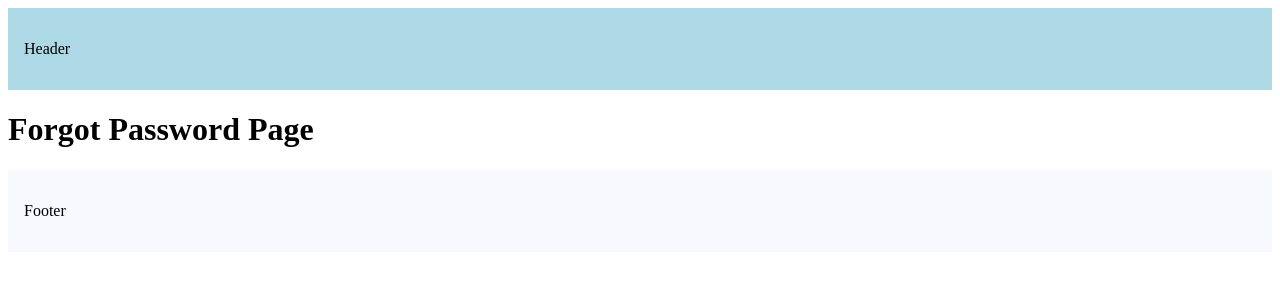
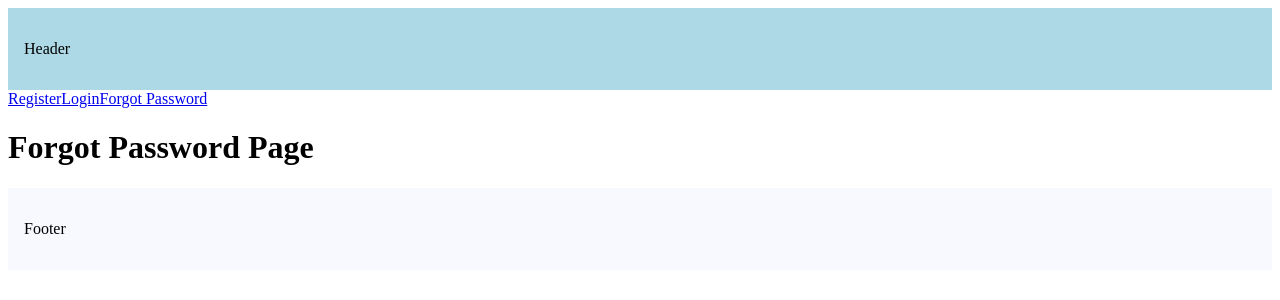
Before and after one commit to lokhacodes/nextjsbasics, a Next.js app: page /forgot-password in a window 1280 px wide. Shown: the top 300 px of the page. Built offline with nearby package versions, Linux system fonts and the light colour scheme.

Commit message:
active links

```diff
--- /dev/null
+++ b/src/app/(auth)/layout.tsx
@@ -0,0 +1,32 @@
+"use client";
+import Link from "next/link";
+import {usePathname} from "next/navigation";
+import "./styles.css";
+
+const navLinks = [
+    {name: "Register", href: "/register" },
+    {name: "Login", href: "/login" },
+    {name: "Forgot Password", href: "/forgot-password" },
+
+];
+
+export default function AuthLayout({
+    children,
+}: {
+    children: React.ReactNode;
+}) {
+    const pathname = usePathname();
+    return (
+        <div>
+            {navLinks.map((link) => {
+                const isActive = pathname === link.href || (pathname.startsWith(link.href) && link.href !== "/");
+                return (
+                    <Link
+                    className={isActive ? "font-bold mr-4" : "text-blue-500 mr-4"}
+                    href={link.href} key={link.name}>{link.name}</Link>
+                );
+            })}
+            {children}
+        </div>
+    );
+}
--- /dev/null
+++ b/src/app/(auth)/styles.css
@@ -0,0 +1,5 @@
+
+
+@tailwind base;
+@tailwind components;
+@tailwind utilities;
--- /dev/null
+++ b/src/app/globals.css
@@ -0,0 +1,277 @@
+@tailwind base;
+@tailwind components;
+@tailwind utilities;
+
+
+@layer base {
+  :root {
+    --background: 0 0% 100%;
+    --foreground: 222.2 84% 4.9%;
+
+    --card: 0 0% 100%;
+    --card-foreground: 222.2 84% 4.9%;
+
+    --popover: 0 0% 100%;
+    --popover-foreground: 222.2 84% 4.9%;
+
+    --primary: 222.2 47.4% 11.2%;
+    --primary-foreground: 210 40% 98%;
+
+    --secondary: 210 40% 96.1%;
+    --secondary-foreground: 222.2 47.4% 11.2%;
+
+    --muted: 210 40% 96.1%;
+    --muted-foreground: 215.4 16.3% 46.9%;
+
+    --accent: 210 40% 96.1%;
+    --accent-foreground: 222.2 47.4% 11.2%;
+
+    --destructive: 0 84.2% 60.2%;
+    --destructive-foreground: 210 40% 98%;
+
+    --border: 214.3 31.8% 91.4%;
+    --input: 214.3 31.8% 91.4%;
+    --ring: 222.2 84% 4.9%;
+
+    --radius: 0.5rem;
+  }
+
+  .dark {
+    --background: 222.2 84% 4.9%;
+    --foreground: 210 40% 98%;
+
+    --card: 222.2 84% 4.9%;
+    --card-foreground: 210 40% 98%;
+
+    --popover: 222.2 84% 4.9%;
+    --popover-foreground: 210 40% 98%;
+
+    --primary: 210 40% 98%;
+    --primary-foreground: 222.2 47.4% 11.2%;
+
+    --secondary: 217.2 32.6% 17.5%;
+    --secondary-foreground: 210 40% 98%;
+
+    --muted: 217.2 32.6% 17.5%;
+    --muted-foreground: 215 20.2% 65.1%;
+
+    --accent: 217.2 32.6% 17.5%;
+    --accent-foreground: 210 40% 98%;
+
+    --destructive: 0 62.8% 30.6%;
+    --destructive-foreground: 210 40% 98%;
+
+    --border: 217.2 32.6% 17.5%;
+    --input: 217.2 32.6% 17.5%;
+    --ring: 212.7 26.8% 83.9%;
+  }
+}
+
+* {
+  list-style: none;
+  padding: 0;
+  margin: 0;
+  scroll-behavior: smooth;
+}
+
+body {
+  font-family: var(--font-poppins)
+}
+
+.filter-grey {
+  filter: brightness(0) saturate(100%) invert(47%) sepia(0%) saturate(217%)
+    hue-rotate(32deg) brightness(98%) contrast(92%);
+}
+
+/* ========================================== TAILWIND STYLES */
+@layer utilities {
+  .wrapper {
+    @apply max-w-7xl lg:mx-auto p-5 md:px-10 xl:px-0 w-full;
+  }
+
+  .flex-center {
+    @apply flex justify-center items-center;
+  }
+
+  .flex-between {
+    @apply flex justify-between items-center;
+  }
+
+  /* TYPOGRAPHY */
+  /* 64 */
+  .h1-bold {
+    @apply font-bold text-[40px] leading-[48px] lg:text-[48px] lg:leading-[60px]  xl:text-[58px] xl:leading-[74px];
+  }
+
+  /* 40 */
+  .h2-bold {
+    @apply font-bold text-[32px] leading-[40px] lg:text-[36px] lg:leading-[44px] xl:text-[40px] xl:leading-[48px];
+  }
+
+  .h2-medium {
+    @apply font-medium text-[32px] leading-[40px] lg:text-[36px] lg:leading-[44px] xl:text-[40px] xl:leading-[48px];
+  }
+
+  /* 36 */
+  .h3-bold {
+    @apply font-bold text-[28px] leading-[36px] md:text-[36px] md:leading-[44px];
+  }
+
+  .h3-medium {
+    @apply font-medium text-[28px] leading-[36px] md:text-[36px] md:leading-[44px];
+  }
+
+  /* 32 */
+  .h4-medium {
+    @apply font-medium text-[32px] leading-[40px];
+  }
+
+  /* 28 */
+  .h5-bold {
+    @apply font-bold text-[28px] leading-[36px];
+  }
+
+  /* 24 */
+  .p-bold-24 {
+    @apply font-bold text-[24px] leading-[36px];
+  }
+
+  .p-medium-24 {
+    @apply font-medium text-[24px] leading-[36px];
+  }
+
+  .p-regular-24 {
+    @apply font-normal text-[24px] leading-[36px];
+  }
+
+  /* 20 */
+  .p-bold-20 {
+    @apply font-bold text-[20px] leading-[30px] tracking-[2%];
+  }
+
+  .p-semibold-20 {
+    @apply text-[20px] font-semibold leading-[30px] tracking-[2%];
+  }
+
+  .p-medium-20 {
+    @apply text-[20px] font-medium leading-[30px];
+  }
+
+  .p-regular-20 {
+    @apply text-[20px] font-normal leading-[30px] tracking-[2%];
+  }
+
+  /* 18 */
+  .p-semibold-18 {
+    @apply text-[18px] font-semibold leading-[28px] tracking-[2%];
+  }
+
+  .p-medium-18 {
+    @apply text-[18px] font-medium leading-[28px];
+  }
+
+  .p-regular-18 {
+    @apply text-[18px] font-normal leading-[28px] tracking-[2%];
+  }
+
+  /* 16 */
+  .p-bold-16 {
+    @apply text-[16px] font-bold leading-[24px];
+  }
+
+  .p-medium-16 {
+    @apply text-[16px] font-medium leading-[24px];
+  }
+
+  .p-regular-16 {
+    @apply text-[16px] font-normal leading-[24px];
+  }
+
+  /* 14 */
+  .p-semibold-14 {
+    @apply text-[14px] font-semibold leading-[20px];
+  }
+
+  .p-medium-14 {
+    @apply text-[14px] font-medium leading-[20px];
+  }
+
+  .p-regular-14 {
+    @apply text-[14px] font-normal leading-[20px];
+  }
+
+  /* 12 */
+  .p-medium-12 {
+    @apply text-[12px] font-medium leading-[20px];
+  }
+
+  /* SHADCN OVERRIDES */
+  .select-field {
+    @apply w-full bg-grey-50 h-[54px] placeholder:text-grey-500 rounded-full p-regular-16 px-5 py-3 border-none focus-visible:ring-transparent focus:ring-transparent !important;
+  }
+
+  .input-field {
+    @apply bg-grey-50 h-[54px] focus-visible:ring-offset-0 placeholder:text-grey-500 rounded-full p-regular-16 px-4 py-3 border-none focus-visible:ring-transparent !important;
+  }
+
+  .textarea {
+    @apply bg-grey-50 flex flex-1 placeholder:text-grey-500 p-regular-16 px-5 py-3 border-none focus-visible:ring-transparent !important;
+  }
+
+  .button {
+    @apply rounded-full h-[54px] p-regular-16;
+  }
+
+  .select-item {
+    @apply py-3 cursor-pointer  focus:bg-primary-50;
+  }
+
+  .toggle-switch {
+    @apply bg-gray-300 !important;
+  }
+}
+
+/* ========================================== CLERK STYLES */
+.cl-logoImage {
+  height: 38px;
+}
+
+.cl-userButtonBox {
+  flex-direction: row-reverse;
+}
+
+.cl-userButtonOuterIdentifier {
+  font-size: 16px;
+}
+
+.cl-userButtonPopoverCard {
+  right: 4px !important;
+}
+
+.cl-formButtonPrimary:hover,
+.cl-formButtonPrimary:focus,
+.cl-formButtonPrimary:active {
+  background-color: #705CF7
+}
+
+/* ========================================== REACT-DATEPICKER STYLES */
+.datePicker {
+  width: 100%;
+}
+
+.react-datepicker__input-container input {
+  background-color: transparent;
+  width: 100%;
+  outline: none;
+  margin-left: 16px;
+}
+
+.react-datepicker__day--selected {
+  background-color: #624cf5 !important;
+  color: #ffffff !important;
+  border-radius: 4px;
+}
+
+.react-datepicker__time-list-item--selected {
+  background-color: #624cf5 !important;
+}
```
